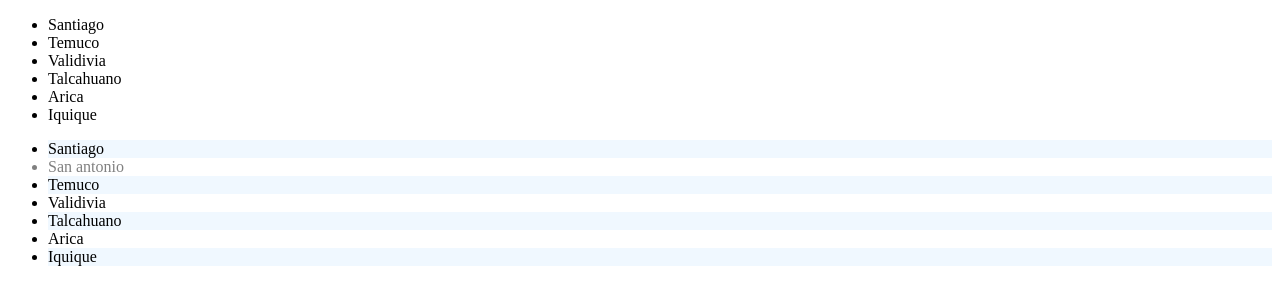
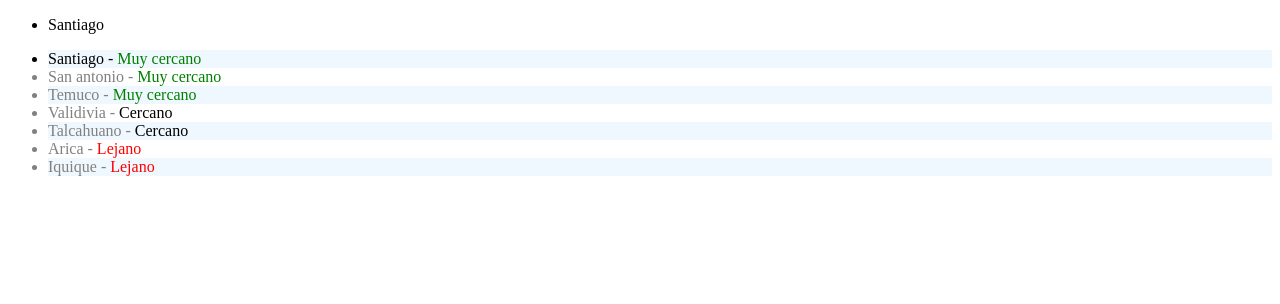
Before and after one commit to alexisvines/demo_angular, an Angular app in the folder acl-demo-angular4/: page / in a window 1280 px wide. Shown: the top 304 px of the page. Built offline with nearby package versions, Linux system fonts and the light colour scheme.

Commit message:
Directiva ngSwitch

```diff
--- a/acl-demo-angular4/src/app/app.component.html
+++ b/acl-demo-angular4/src/app/app.component.html
@@ -6,7 +6,12 @@
 </ul>
 
 <ul>
-	<ng-container *ngFor="let lugar of lugares; let i = index">
-		<li [ngStyle]="{color: (lugar.active) ? 'black' : 'gray'}" [ngClass]="{numero_par: (i+1) % 2 !== 0}" >{{lugar.nombre}} </li>
+	<ng-container *ngFor="let lugar of lugares; let i = index" [ngSwitch]="lugar.cercania">
+		<li [ngStyle]="{color: (lugar.active) ? 'black' : 'gray'}" [ngClass]="{numero_par: (i+1) % 2 !== 0}">
+			{{lugar.nombre}} -
+			<span *ngSwitchCase="1" [ngStyle]="{color: 'green'}">Muy cercano</span>
+			<span *ngSwitchCase="2" [ngStyle]="{color: 'black'}">Cercano</span>
+			<span *ngSwitchCase="3" [ngStyle]="{color: 'red'}">Lejano</span>
+		 </li>
 	</ng-container>
 </ul>
--- a/acl-demo-angular4/src/app/app.component.ts
+++ b/acl-demo-angular4/src/app/app.component.ts
@@ -9,13 +9,13 @@ import { Component } from '@angular/core';
 export class AppComponent {
   title = 'Acl-Demo-Aplicacion';
   lugares:any = [
-  	{active:true, nombre: 'Santiago'},
-  	{active:false, nombre: 'San antonio'},
-  	{active:true, nombre: 'Temuco'},
-  	{active:true, nombre: 'Validivia'},
-  	{active:true, nombre: 'Talcahuano'},
-  	{active:true, nombre: 'Arica'},
-  	{active:true, nombre: 'Iquique'},
+  	{cercania:1,distancia: 1, active:true,  nombre: 'Santiago'},
+  	{cercania:1,distancia: 1.8, active:false, nombre: 'San antonio'},
+  	{cercania:1,distancia: 5, active:false, nombre: 'Temuco'},
+  	{cercania:2,distancia: 10, active:false, nombre: 'Validivia'},
+  	{cercania:2,distancia: 40, active:false, nombre: 'Talcahuano'},
+  	{cercania:3,distancia: 54, active:false, nombre: 'Arica'},
+  	{cercania:3,distancia: 120, active:false, nombre: 'Iquique'},
 
   ];
 
```
